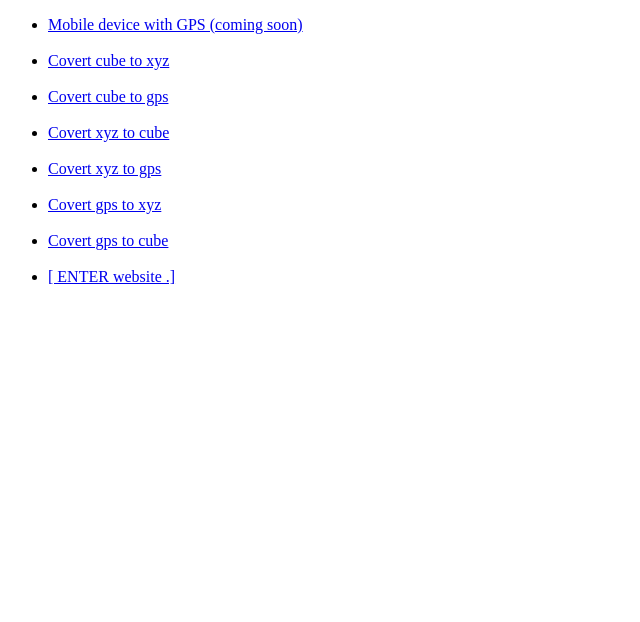
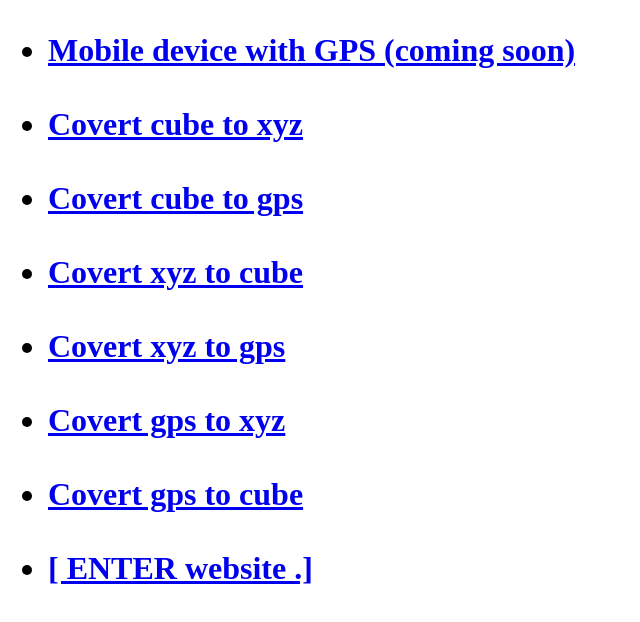
Before and after one commit to danalex/cubicpostcode.github.io, a plain HTML site: page index.html in a window 1280 px wide. Shown: the whole page, without its empty margins (0-640 px from the left). Drawn offline with Linux system fonts and the light colour scheme.

Commit message:
Update index.html

```diff
--- a/index.html
+++ b/index.html
@@ -3,7 +3,7 @@
 <html>
 
 <body>
-<p style=font-size: 500px;>
+<h1>
   <ul>
       <li><a href="https://cubicpostcode.github.io/mobiledemo.html">Mobile device with GPS (coming soon)</a></li>
 	<br>
@@ -21,6 +21,6 @@
         <br>
       <li><a href="https://cubicpostcode.github.io/website.html"> [ ENTER website .] </a></li>
   </ul>
-</p>
+</h1>
 </body>
 </html>
```
